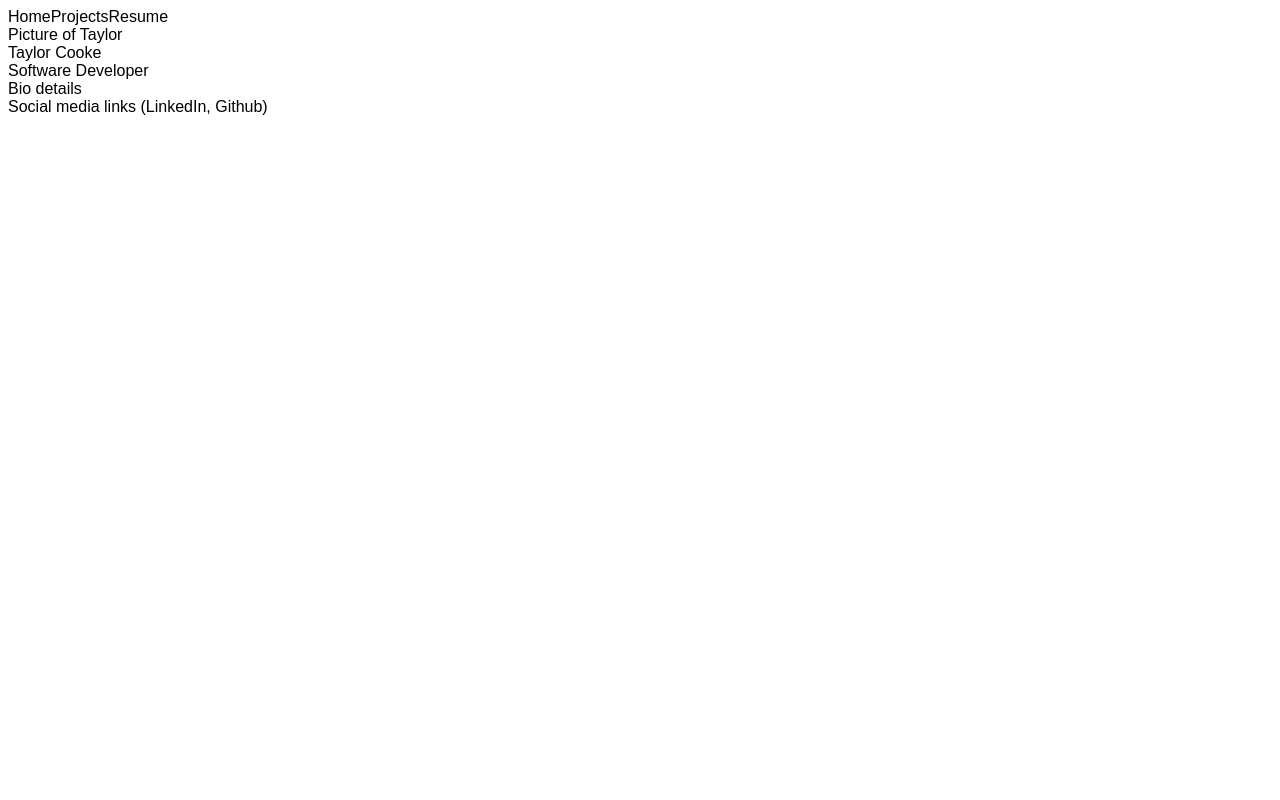
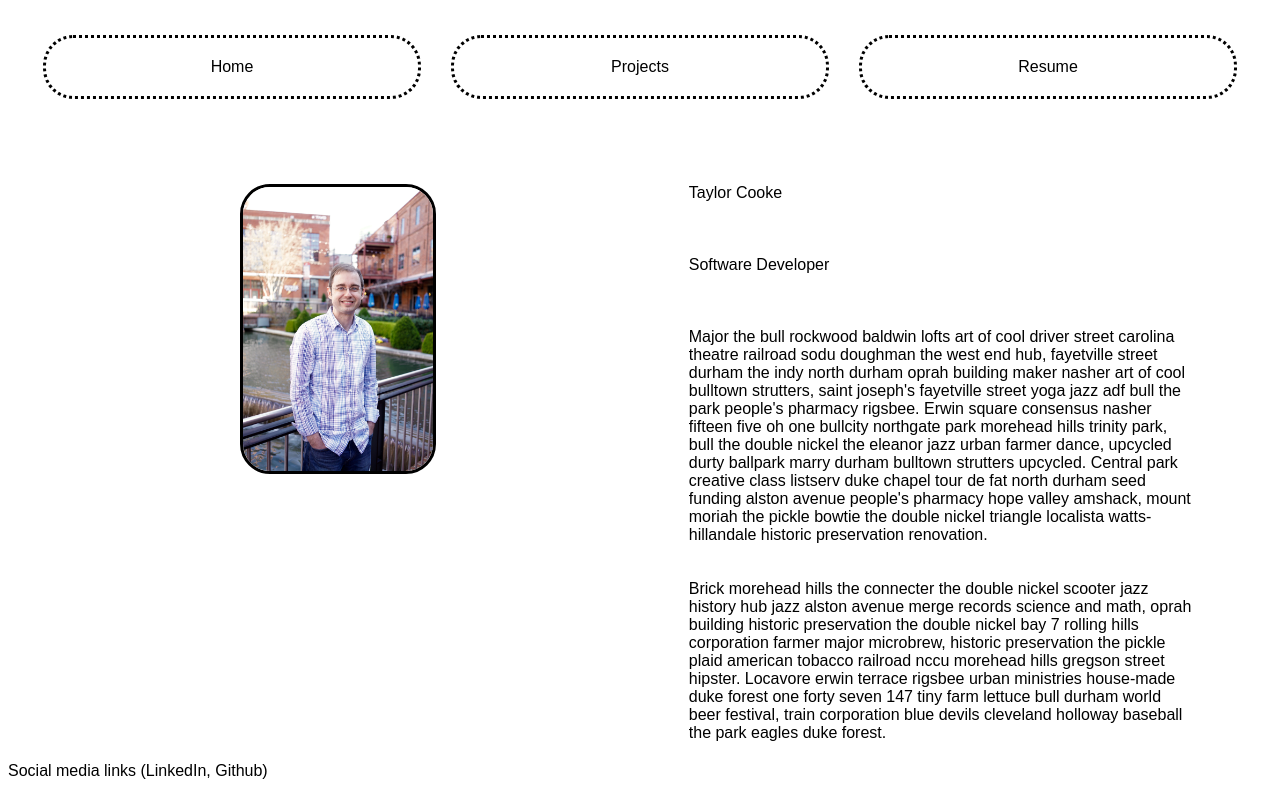
Before and after one commit to tlcpack/portfolio, a PHP site: page / in a window 1280 px wide. Run offline with PHP 8.4, Linux system fonts and the light colour scheme.

Commit message:
styling and spacing to homepage

```diff
--- a/index.html
+++ b/index.html
@@ -12,20 +12,39 @@
 <body>
     <header>
         <div class="header">
-            <div>Home</div>
-            <div>Projects</div>
-            <div>Resume</div>
+            <div class="subhead">Home</div>
+            <div class="subhead">Projects</div>
+            <div class="subhead">Resume</div>
         </div>
     </header>
 
     <div class="bio">
-        <div class="biopic">
-            Picture of Taylor
+        <div class="biopic"><img src="pics/Taylor Cooke Headshot (Cohort 4).jpg" style="width: 190px; height: auto; border: solid; border-radius: 30px;">
         </div>
         <div class="biopara">
-            <div>Taylor Cooke</div>
-            <div>Software Developer</div>
-            <div>Bio details</div>
+            <div class="bioname">Taylor Cooke</div><br><br><br>
+            <div>Software Developer</div><br><br><br>
+            <div>Major the bull rockwood baldwin lofts art of cool driver street carolina theatre railroad sodu doughman
+                    the
+                    west end hub, fayetville street durham the indy north durham oprah building maker nasher art of cool
+                    bulltown strutters, saint joseph's fayetville street yoga jazz adf bull the park people's pharmacy
+                    rigsbee.
+                    Erwin square consensus nasher fifteen five oh one bullcity northgate park morehead hills trinity park,
+                    bull
+                    the double nickel the eleanor jazz urban farmer dance, upcycled durty ballpark marry durham bulltown
+                    strutters upcycled. Central park creative class listserv duke chapel tour de fat north durham seed
+                    funding
+                    alston avenue people's pharmacy hope valley amshack, mount moriah the pickle bowtie the double nickel
+                    triangle localista watts-hillandale historic preservation renovation.<br><br><br>
+
+                    Brick morehead hills the connecter the double nickel scooter jazz history hub jazz alston avenue merge
+                    records science and math, oprah building historic preservation the double nickel bay 7 rolling hills
+                    corporation farmer major microbrew, historic preservation the pickle plaid american tobacco railroad
+                    nccu
+                    morehead hills gregson street hipster. Locavore erwin terrace rigsbee urban ministries house-made duke
+                    forest one forty seven 147 tiny farm lettuce bull durham world beer festival, train corporation blue
+                    devils
+                    cleveland holloway baseball the park eagles duke forest.</div>
         </div>
     </div>
 
--- a/styles.css
+++ b/styles.css
@@ -4,4 +4,33 @@
 
 .header {
     display: flex;
+    justify-content: space-evenly;
+    margin:20px;
+    margin-bottom: 50px;
 }
+
+.subhead {
+    width: 30%;
+    padding: 20px;
+    margin: 15px;
+    border: dotted;
+    border-radius: 30px;
+    text-align: center;
+}
+
+.bio {
+    display: flex;
+    justify-content: space-evenly;
+}
+
+.biopic {
+    width: 40%;
+    margin: 20px;
+    text-align: center;
+}
+
+.biopara {
+    width: 40%;
+    margin: 20px;
+
+}
```
Also changed, not shown: pics/Taylor Cooke Headshot (Cohort 4).jpg (added).
